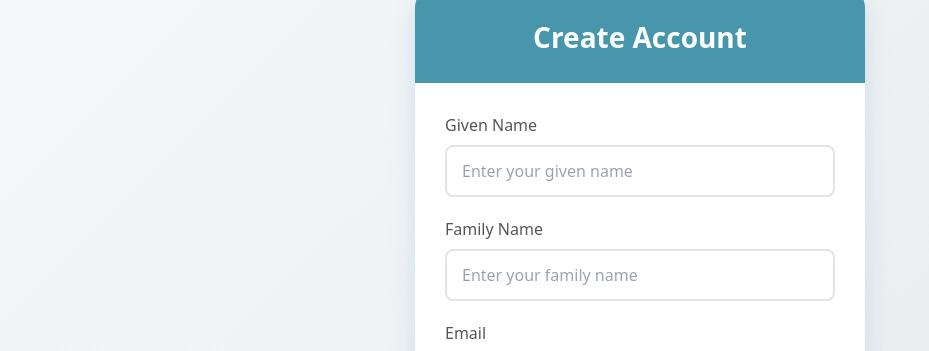
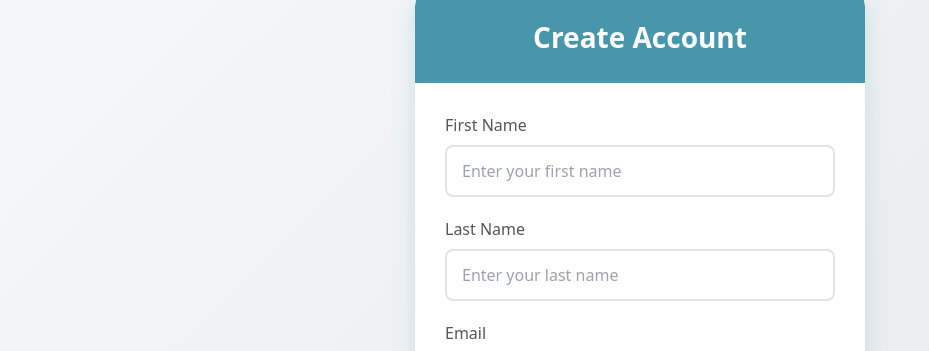
Before and after one commit to Lukkex/outsiders, a React (Create React App) app: page /signup in a window 1280 px wide. Shown: the top 351 px of the page, without its empty margins (0-929 px from the left). Built offline with nearby package versions, Linux system fonts and the light colour scheme; what aws-amplify would draw is missing.

Commit message:
Changed given/family name to first/last name on Sign-Up page

```diff
--- a/src/components/Pages/CustomRegistrationPage.js
+++ b/src/components/Pages/CustomRegistrationPage.js
@@ -63,7 +63,7 @@
           {error && <div className="error-message">{error}</div>}
 
           <div className="form-group">
-            <label htmlFor="given_name">Given Name</label>
+            <label htmlFor="given_name">First Name</label>
             <input
               id="given_name"
               name="given_name"
@@ -71,14 +71,14 @@
               autoComplete="given-name"
               value={given_name}
               onChange={(e) => setGivenName(e.target.value)}
-              placeholder="Enter your given name"
+              placeholder="Enter your first name"
               required
               className="form-control"
             />
           </div>
 
           <div className="form-group">
-            <label htmlFor="family_name">Family Name</label>
+            <label htmlFor="family_name">Last Name</label>
             <input
               id="family_name"
               name="family_name"
@@ -86,7 +86,7 @@
               autoComplete="family-name"
               value={family_name}
               onChange={(e) => setFamilyName(e.target.value)}
-              placeholder="Enter your family name"
+              placeholder="Enter your last name"
               required
               className="form-control"
             />
```
